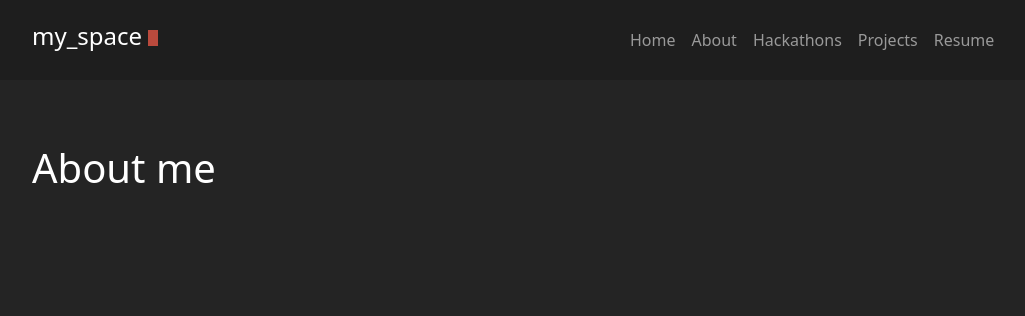
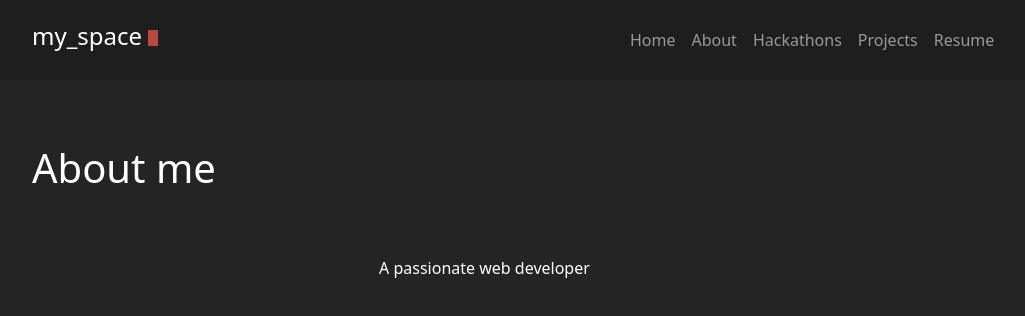
Before and after one commit to Priyanshi5732/priyanshi5732.github.io, a React (Create React App) app: page /about in a window 1280 px wide. Shown: the top 316 px of the page, without its empty margins (160-1185 px from the left). Built offline with nearby package versions, Linux system fonts and the light colour scheme.

Commit message:
json changes

```diff
--- a/src/App.css
+++ b/src/App.css
@@ -1,13 +1,11 @@
-.container {
-  display: flex;
-  align-items: center;
-  justify-content: center;
-}
+
 
 .app {
-  width: 100%;
-  height: 100px;
+  width: 100vw;
+  height: 100vh;
   background-color: #292a2d;
   display: flex;
   flex-direction: row;
+  overscroll-behavior: none;
+  overflow: hidden;
 }
--- a/src/App.js
+++ b/src/App.js
@@ -3,7 +3,6 @@ import Intro from "./components/Intro";
 import Navbar from "./components/Navbar";
 import React, { Component } from "react";
 
-import { BrowserRouter as Router, Route, Routes } from "react-router-dom";
 
 class App extends Component {
   render() {
--- a/src/components/About.js
+++ b/src/components/About.js
@@ -1,10 +1,14 @@
 import React ,{Component} from 'react';
 import "../styles/About.css";
+import cv from "./cv.json";
 
 export default class About extends Component{
     render(){
+        const {Aboutme}=cv;
         return (
-        <div className='about'><h1>About me</h1></div>
+        <div className='about'><h1>About me</h1>
+        <span className='content'>{Aboutme}</span>
+        </div>
         )
     }
 }
--- a/src/components/Intro.js
+++ b/src/components/Intro.js
@@ -4,14 +4,14 @@ import "bootstrap/dist/css/bootstrap.min.css";
 import cv from "./cv.json";
 
 function Intro() {
-  const { name, aboutme, skills, projects, contact } = cv;
+  const { name, tagline, aboutme, projects, contact } = cv;
   return (
     <section id="intro">
       <div className="myname">
         <span className="Priyanshiverma">
           <h1>{name}</h1>{" "}
         </span>
-        <p className="quote">Turning caffeine into code, one line at a time!</p>
+        <p className="quote">{tagline}</p>
         <div className="icons">
           <a
             href={contact.github}
--- a/src/styles/About.css
+++ b/src/styles/About.css
@@ -9,3 +9,9 @@
   padding-left: 15%;
   align-items:normal;
 }
+
+.content{
+  padding-top:7rem ;
+  padding-left: 15%;
+
+}
```
